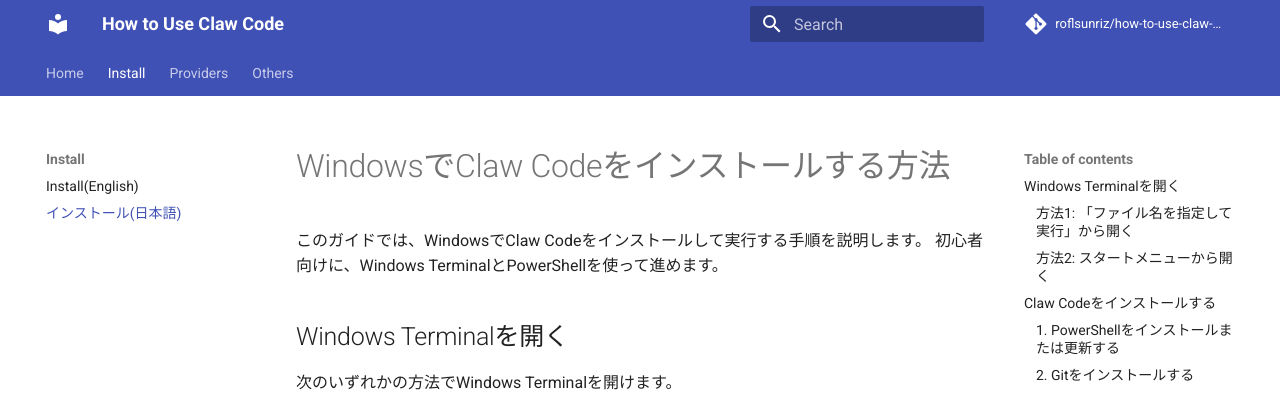
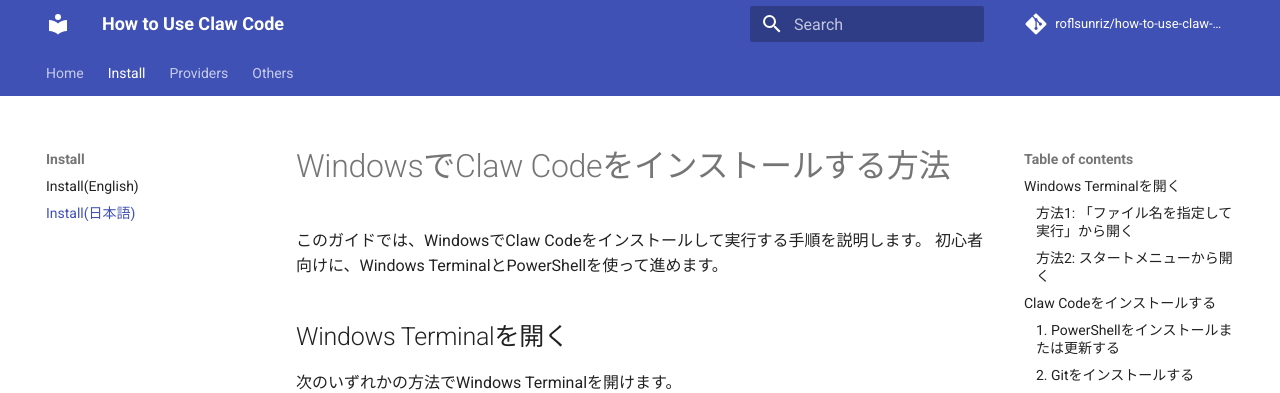
Before and after one commit to roflsunriz/how-to-use-claw-code, an MkDocs documentation site: the page built from docs/INSTALL-ja-JP-win.md, in a window 1280 px wide. Shown: the top 393 px of the page. Built offline with MkDocs 1.6.1 and Material for MkDocs 9.7.7, drawn with Linux system fonts in a browser that asks for light colours; comment, search, counter and statistics services are not loaded.

Commit message:
feat: 一貫性のためnavigationの名前変更

```diff
--- a/mkdocs.yml
+++ b/mkdocs.yml
@@ -14,7 +14,7 @@ nav:
   - Home: index.md
   - Install:
       - Install(English): INSTALL-en-US-win.md
-      - インストール(日本語): INSTALL-ja-JP-win.md
+      - Install(日本語): INSTALL-ja-JP-win.md
   - Providers:
       - OpenRouter:
           - OpenRouter(English): OPENROUTER-en-US.md
```
